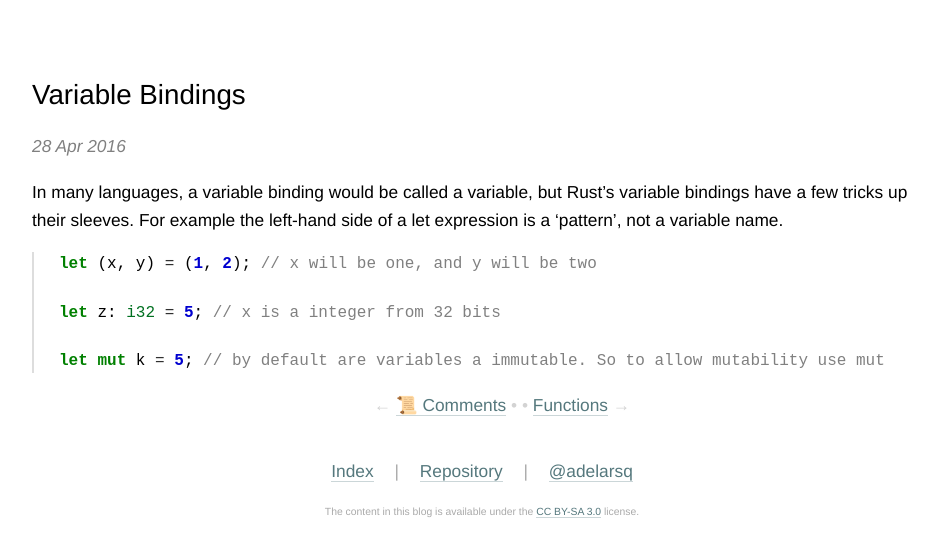
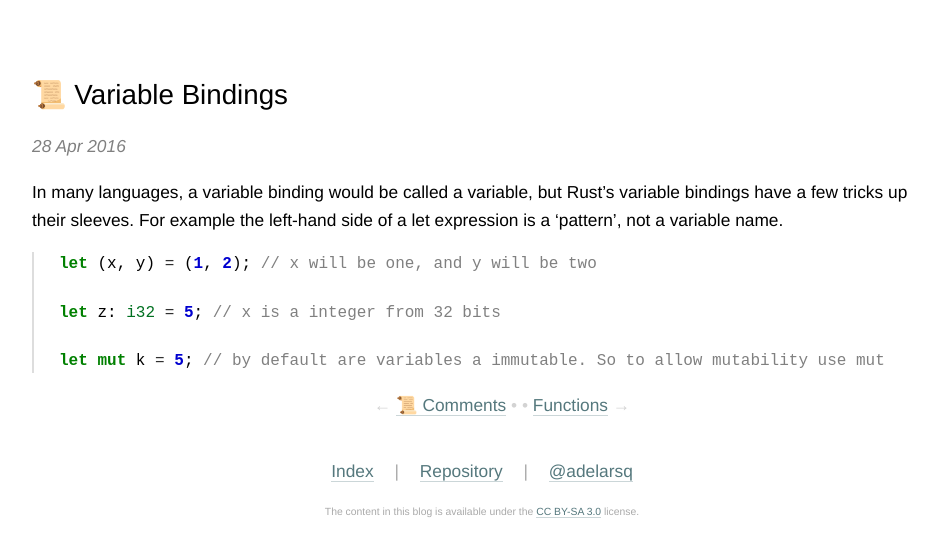
Before and after one commit to adelarsq/daily-rust.github.io, a Jekyll site: the page built from _posts/2016-04-28-variable_bindings.md, in a window 1280 px wide. Shown: the top 557 px of the page, without its empty margins (158-1096 px from the left). Built offline with Jekyll 4.4.1, drawn with Linux system fonts in a browser that asks for light colours.

```diff
--- a/_posts/2016-04-28-variable_bindings.md
+++ b/_posts/2016-04-28-variable_bindings.md
@@ -1,6 +1,6 @@
 ---
 layout: post
-title: "Variable Bindings"
+title: "📜 Variable Bindings"
 index_title: "Variable Bindings"
 tags: [rustposts, rust]
 ---
```
